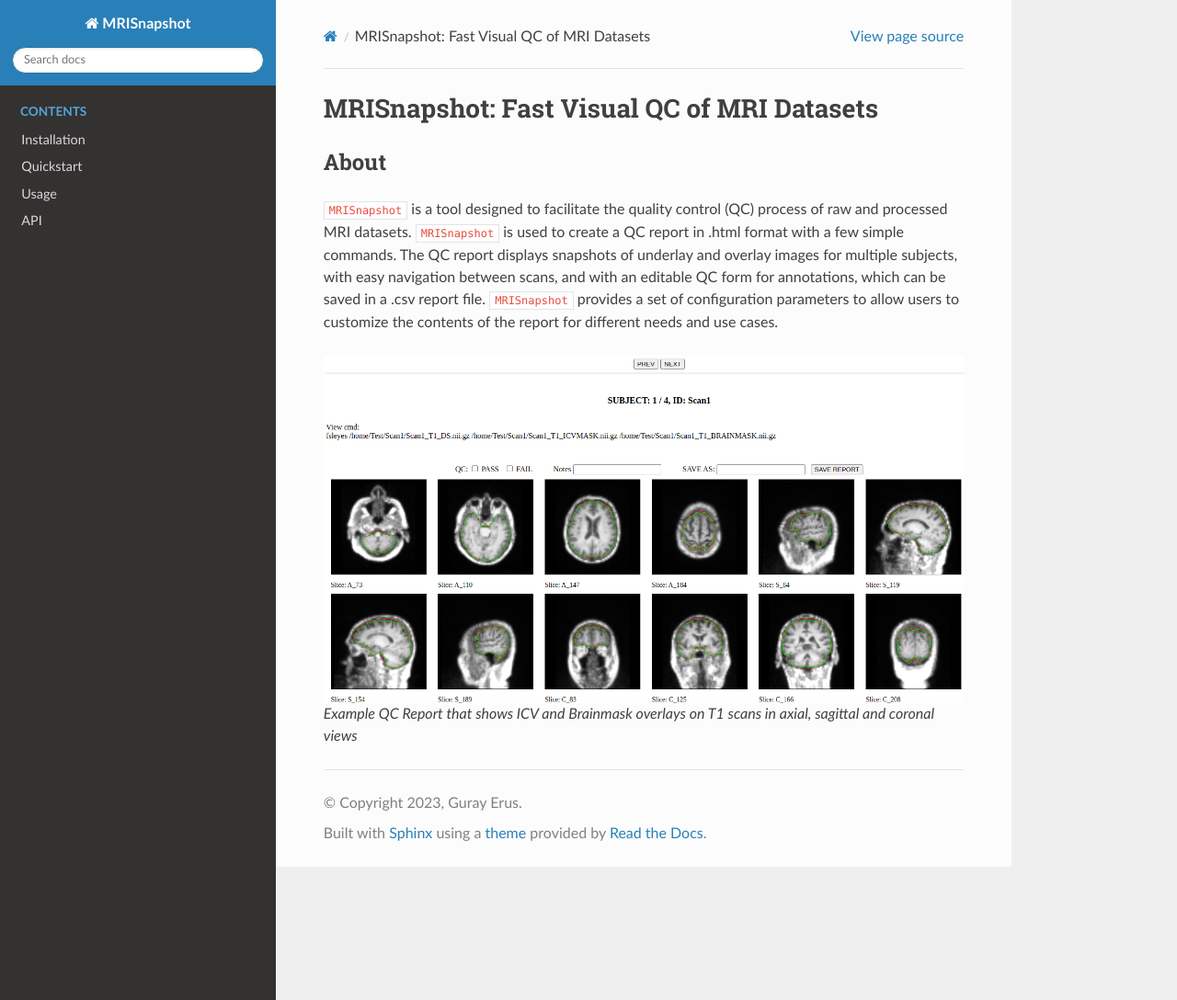
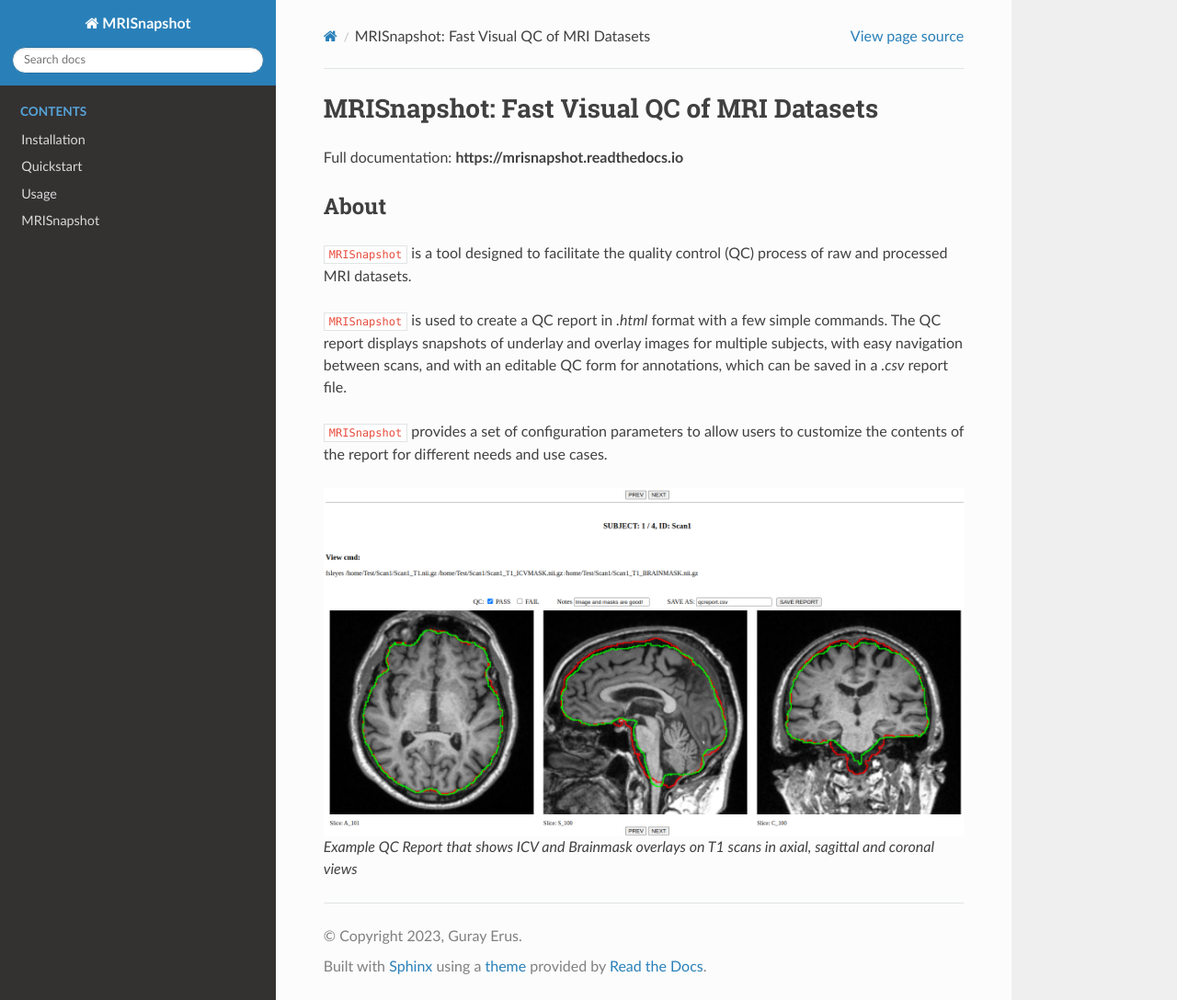
Before and after one commit to CBICA/MRISnapshot, a Sphinx documentation site: the page built from docs/source/introduction.rst, in a window 1280 px wide and 1088 px high. Shown: the whole window at 92% size. Built offline with Sphinx 7.4.7 and the Read the Docs theme 2.0.0, drawn with Linux system fonts in a browser that asks for light colours.

Commit message:
Change figure

```diff
--- a/docs/source/introduction.rst
+++ b/docs/source/introduction.rst
@@ -2,9 +2,15 @@
 MRISnapshot: Fast Visual QC of MRI Datasets
 ===========================================
 
+Full documentation:  **https://mrisnapshot.readthedocs.io**
+
 About
 -----
-``MRISnapshot`` is a tool designed to facilitate the quality control (QC) process of raw and processed MRI datasets. ``MRISnapshot`` is used to create a QC report in .html format with a few simple commands. The QC report displays snapshots of underlay and overlay images for multiple subjects, with easy navigation between scans, and with an editable QC form for annotations, which can be saved in a .csv report file. ``MRISnapshot`` provides a set of configuration parameters to allow users to customize the contents of the report for different needs and use cases.
+``MRISnapshot`` is a tool designed to facilitate the quality control (QC) process of raw and processed MRI datasets.
+
+``MRISnapshot`` is used to create a QC report in *.html* format with a few simple commands. The QC report displays snapshots of underlay and overlay images for multiple subjects, with easy navigation between scans, and with an editable QC form for annotations, which can be saved in a *.csv* report file.
+
+``MRISnapshot`` provides a set of configuration parameters to allow users to customize the contents of the report for different needs and use cases.
 
 .. figure:: ../images/qcreport_example.png
 
--- a/docs/source/modules.rst
+++ b/docs/source/modules.rst
@@ -1,5 +1,5 @@
-API
-===
+MRISnapshot
+===========
 
 .. toctree::
    :maxdepth: 4
```
Also changed, not shown: README.rst (+7 -1 lines), docs/images/qcreport_example.png, 3 other files.
